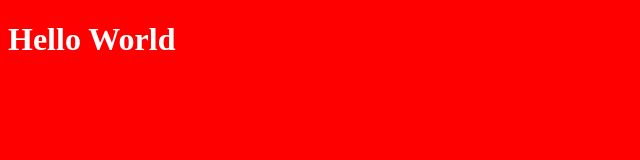
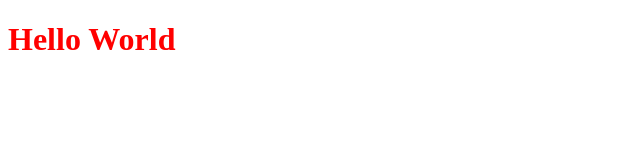
Before and after one commit to stenlisuryadinata/Hello-Worlds, a plain HTML site: page index.html in a window 1280 px wide. Shown: the whole page, without its empty margins (0-640 px from the left). Drawn offline with Linux system fonts and the light colour scheme.

Commit message:
milestone 3: create CSS file
## milestone 3: create CSS file

in the following task:
-create CSS file

```diff
--- a/styles.css
+++ b/styles.css
@@ -1,7 +1,3 @@
-body {
-    background-color: red;
+h1 {
+  color: red;
 }
-
-h1 {
-    color: white;
-}
```
